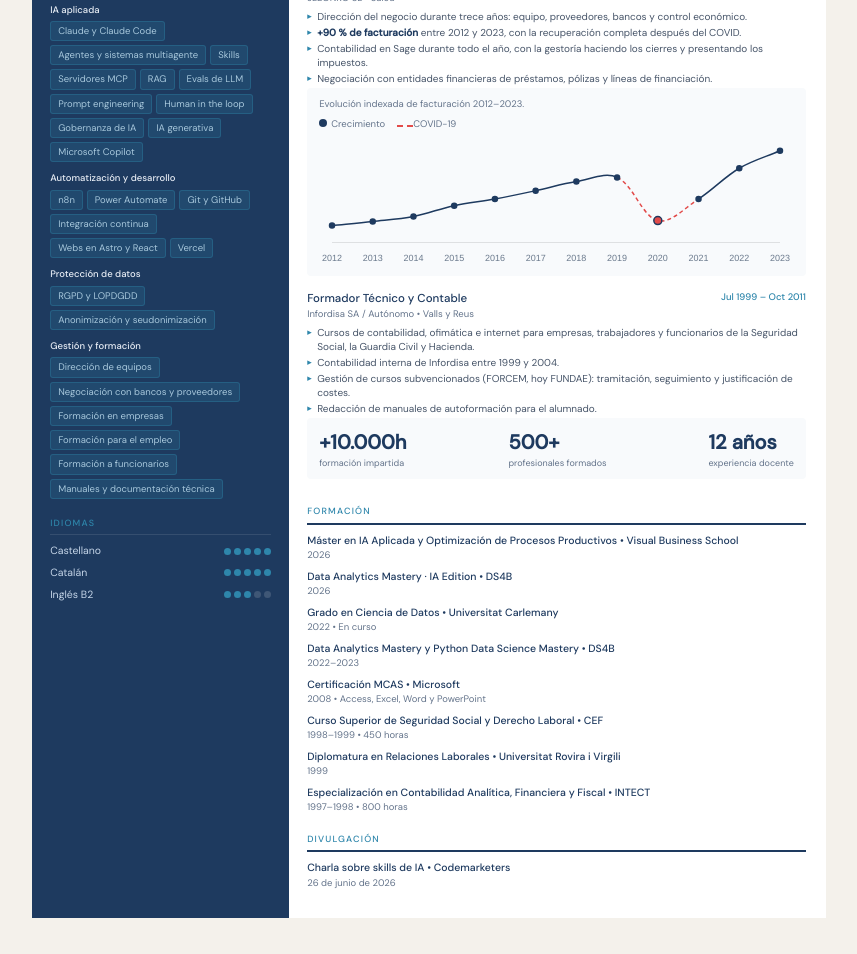
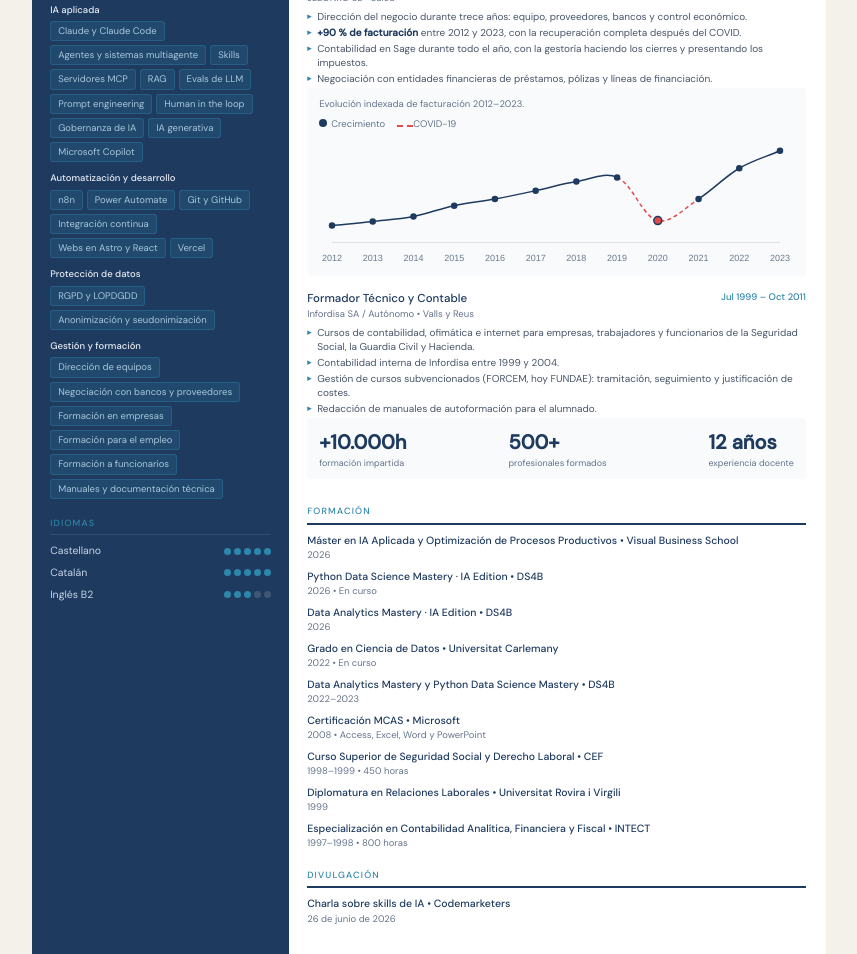
Before and after one commit to jleonceo/cv, a plain HTML site: page index.html in a window 1280 px wide. Shown: the part 944-1898 px from the top of the page, without its empty margins (211-1068 px from the left). Before the commit the page ends 1862 px from the top, so only its background shows below. Drawn offline with nearby package versions, Linux system fonts and the light colour scheme.

Commit message:
Formación: se añade Python Data Science Mastery, IA Edition, en curso

```diff
--- a/index.html
+++ b/index.html
@@ -525,6 +525,11 @@ Evolución indexada de facturación 2012–2023.
 </div>
 
 <div class="edu-item">
+<div class="edu-titulo">Python Data Science Mastery · IA Edition • DS4B</div>
+<div class="edu-meta">2026 • En curso</div>
+</div>
+
+<div class="edu-item">
 <div class="edu-titulo">Data Analytics Mastery · IA Edition • DS4B</div>
 <div class="edu-meta">2026</div>
 </div>
```
